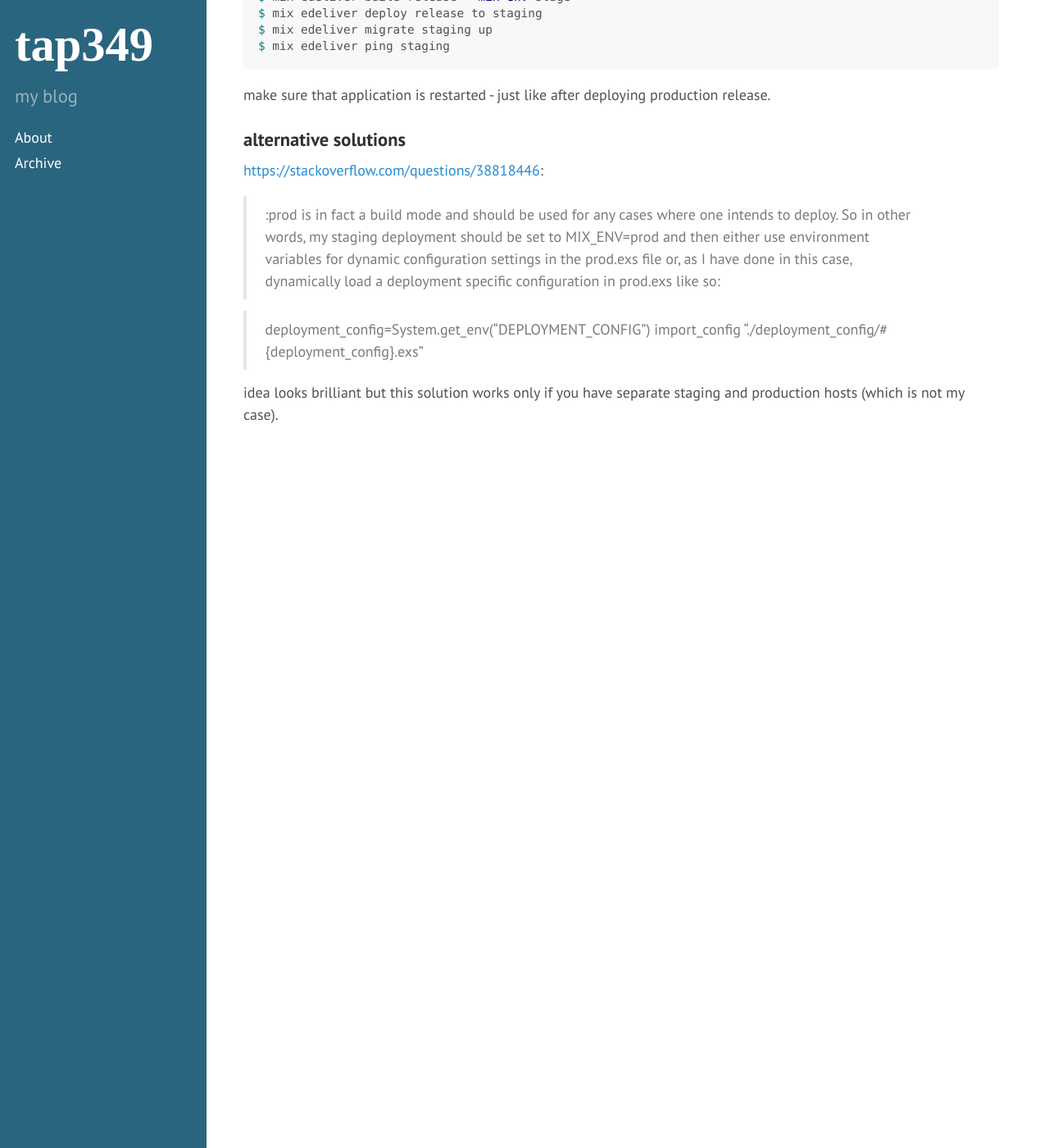
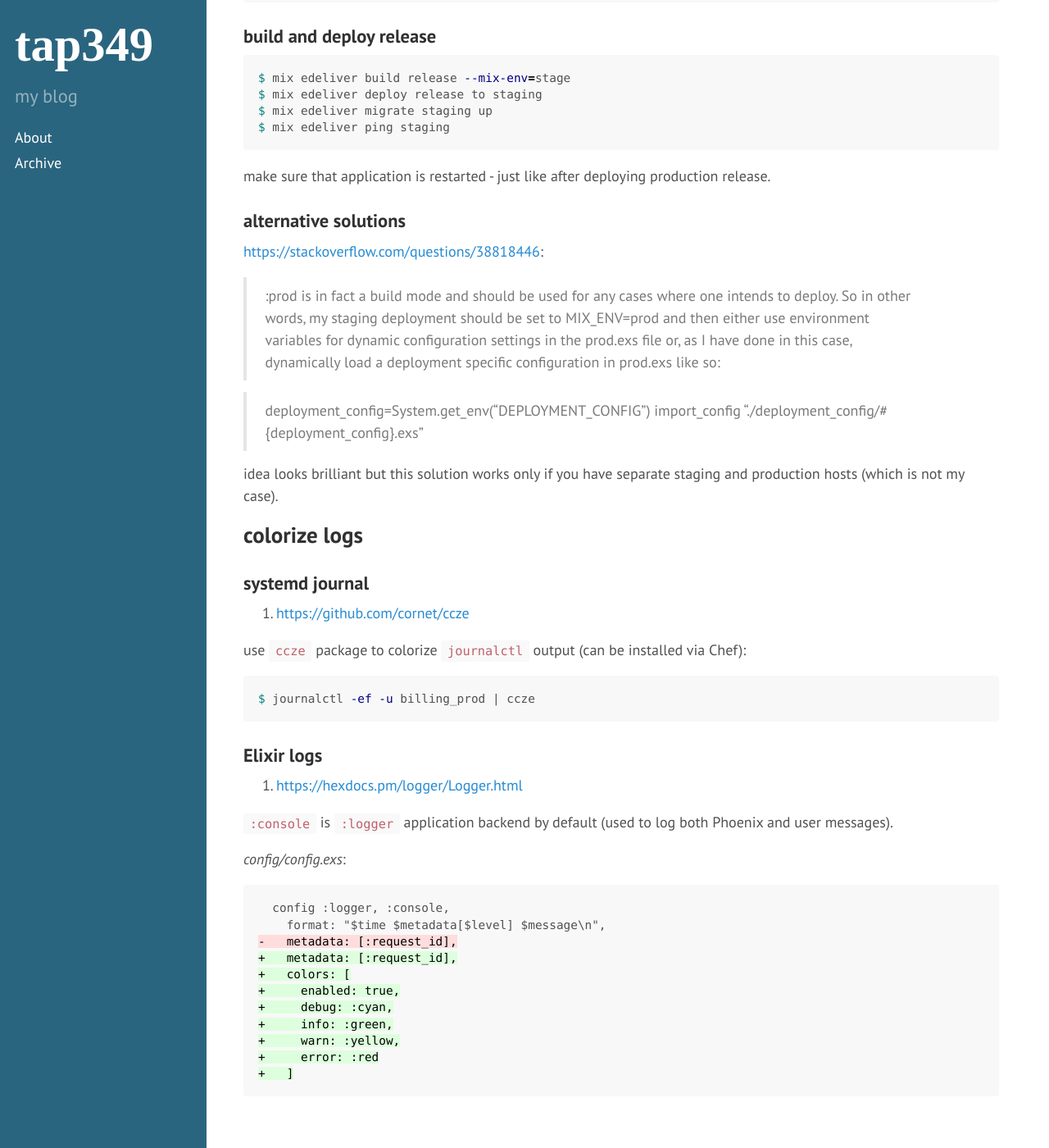
Before and after one commit to tap349/tap349.github.io, a Jekyll site: the page built from _posts/2017-08-02-elixir-deployment.md, in a window 1280 px wide and 1400 px high, scrolled down 13584 px. Shown: the whole window at 82% size. Built offline with Jekyll 4.4.1, drawn with Linux system fonts in a browser that asks for light colours; some of the changed text lies outside the part shown.

Commit message:
update 2017-08-11_11:44:11

````diff
--- a/_posts/2017-08-02-elixir-deployment.md
+++ b/_posts/2017-08-02-elixir-deployment.md
@@ -620,3 +620,39 @@ just like after deploying production release.
 
 idea looks brilliant but this solution works only if you have separate
 staging and production hosts (which is not my case).
+
+## colorize logs
+
+### systemd journal
+
+1. <https://github.com/cornet/ccze>
+
+use `ccze` package to colorize `journalctl` output
+(can be installed via Chef):
+
+```sh
+$ journalctl -ef -u billing_prod | ccze
+```
+
+### Elixir logs
+
+1. <https://hexdocs.pm/logger/Logger.html>
+
+`:console` is `:logger` application backend by default
+(used to log both Phoenix and user messages).
+
+_config/config.exs_:
+
+```diff
+  config :logger, :console,
+    format: "$time $metadata[$level] $message\n",
+-   metadata: [:request_id],
++   metadata: [:request_id],
++   colors: [
++     enabled: true,
++     debug: :cyan,
++     info: :green,
++     warn: :yellow,
++     error: :red
++   ]
+```
````
